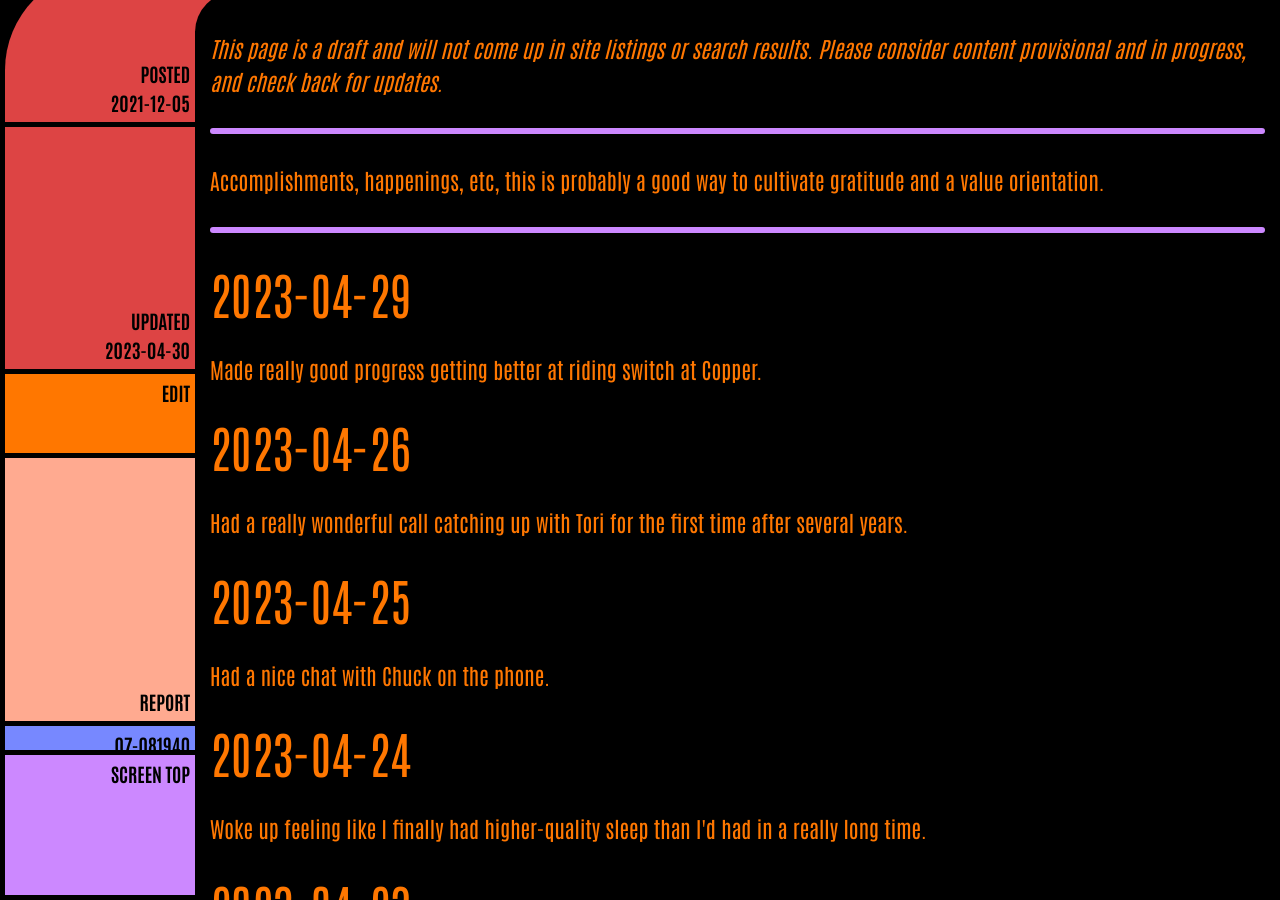
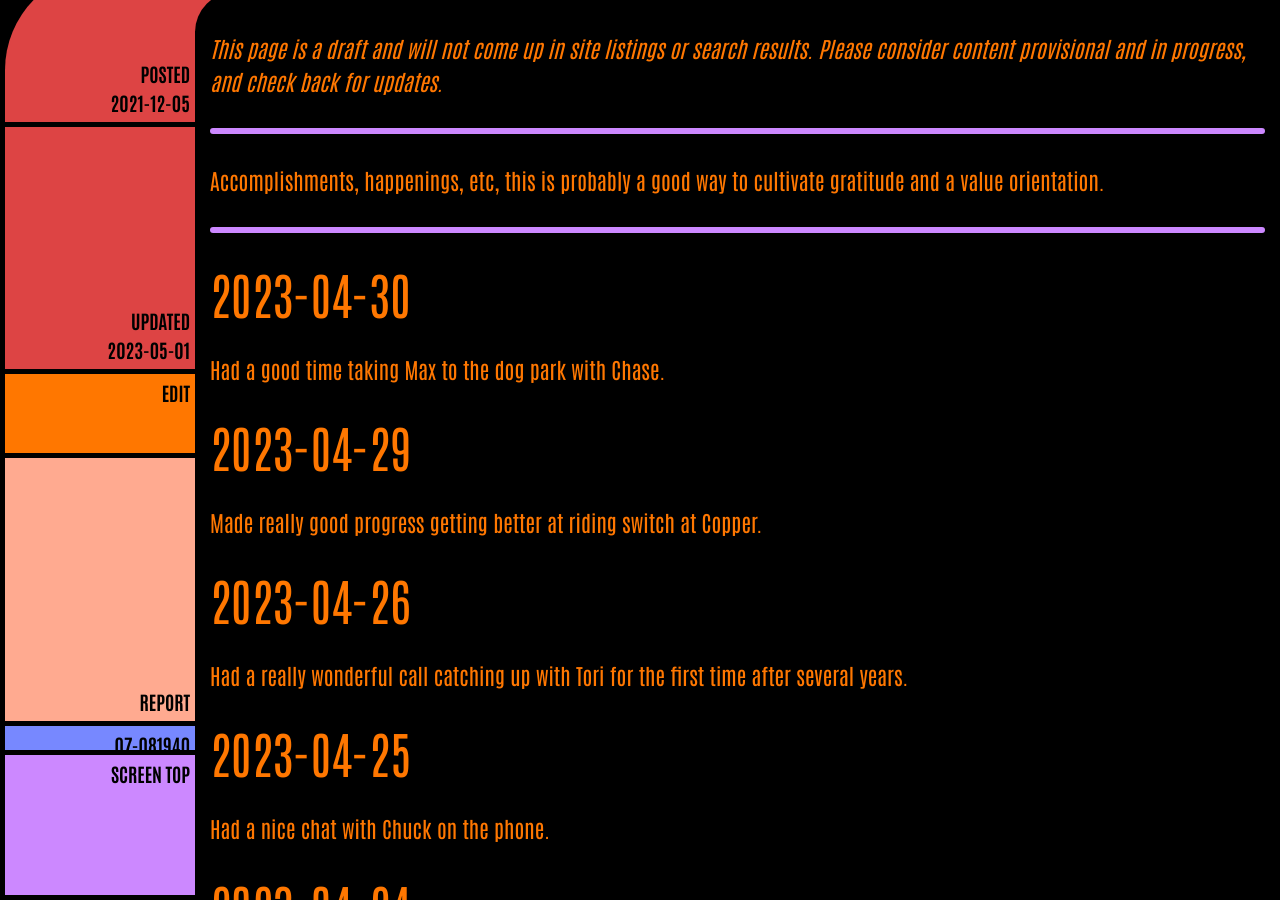
Before and after one commit to ArthurZey/arthurzey.github.io, a Jekyll site: the page built from _pages/one-good-thing.md, in a window 1280 px wide and 900 px high, scrolled down 333 px. Built offline with Jekyll 4.4.1, drawn with Linux system fonts in a browser that asks for light colours.

Commit message:
added 2023-04-30

```diff
--- a/_pages/one-good-thing.md
+++ b/_pages/one-good-thing.md
@@ -2,12 +2,15 @@
 title: One Good Thing
 description: "Accomplishments, happenings, etc, this is probably a good way to cultivate gratitude and a value orientation."
 date: "2021-12-05"
-last_modified_at: "2023-04-30T04:08:12+00:00"
+last_modified_at: "2023-05-01T03:19:25+00:00"
 tags:
   - happenings
   - draft
 sitemap: false
 ---
+
+## 2023-04-30
+Had a good time taking Max to the dog park with Chase.
 
 ## 2023-04-29
 Made really good progress getting better at riding switch at Copper.
```
